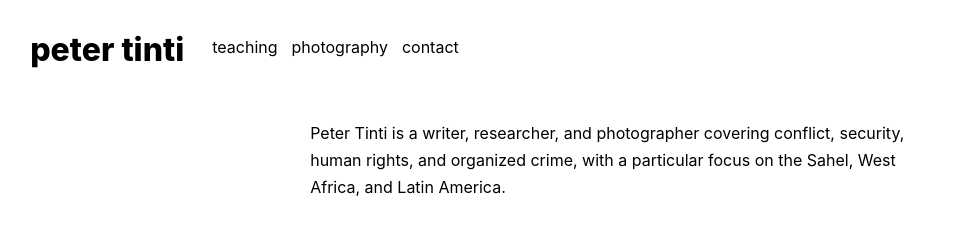
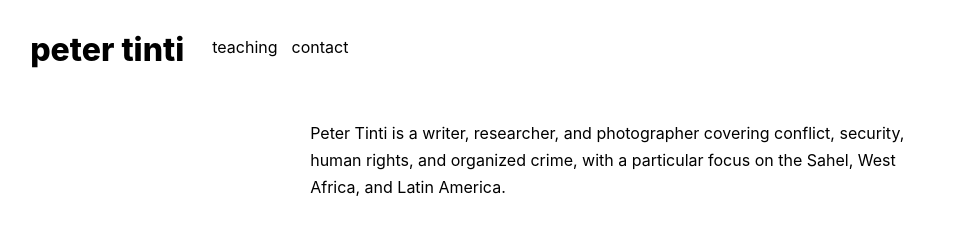
Before and after one commit to petertinti/petertinti.github.io, a Jekyll site: the page built from index.markdown, in a window 1280 px wide. Shown: the top 231 px of the page, without its empty margins (21-979 px from the left). Built offline with Jekyll 4.4.1, drawn with Linux system fonts in a browser that asks for light colours.

Commit message:
remove photography tab

```diff
--- a/_includes/header.html
+++ b/_includes/header.html
@@ -10,7 +10,6 @@
                 <a href="{{ '/blog' | relative_url }}" class="nav-link{% if page.url contains '/blog' %} active{% endif %}">blog</a>
                 {% endcomment %}
                 <a href="{{ '/teaching' | relative_url }}" class="nav-link{% if page.url contains '/teaching' %} active{% endif %}">teaching</a>
-                <a href="{{ '/photography' | relative_url }}" class="nav-link{% if page.url contains '/photography' %} active{% endif %}">photography</a>
                 <a href="{{ '/contact' | relative_url }}" class="nav-link{% if page.url contains '/contact' %} active{% endif %}">contact</a>
             </nav>
 
@@ -31,7 +30,6 @@
             <a href="{{ '/blog' | relative_url }}" class="mobile-nav-link{% if page.url contains '/blog' %} active{% endif %}">blog</a>
             {% endcomment %}
             <a href="{{ '/teaching' | relative_url }}" class="mobile-nav-link{% if page.url contains '/teaching' %} active{% endif %}">teaching</a>
-            <a href="{{ '/photography' | relative_url }}" class="mobile-nav-link{% if page.url contains '/photography' %} active{% endif %}">photography</a>
             <a href="{{ '/contact' | relative_url }}" class="mobile-nav-link{% if page.url contains '/contact' %} active{% endif %}">contact</a>
         </nav>
     </div>
```
